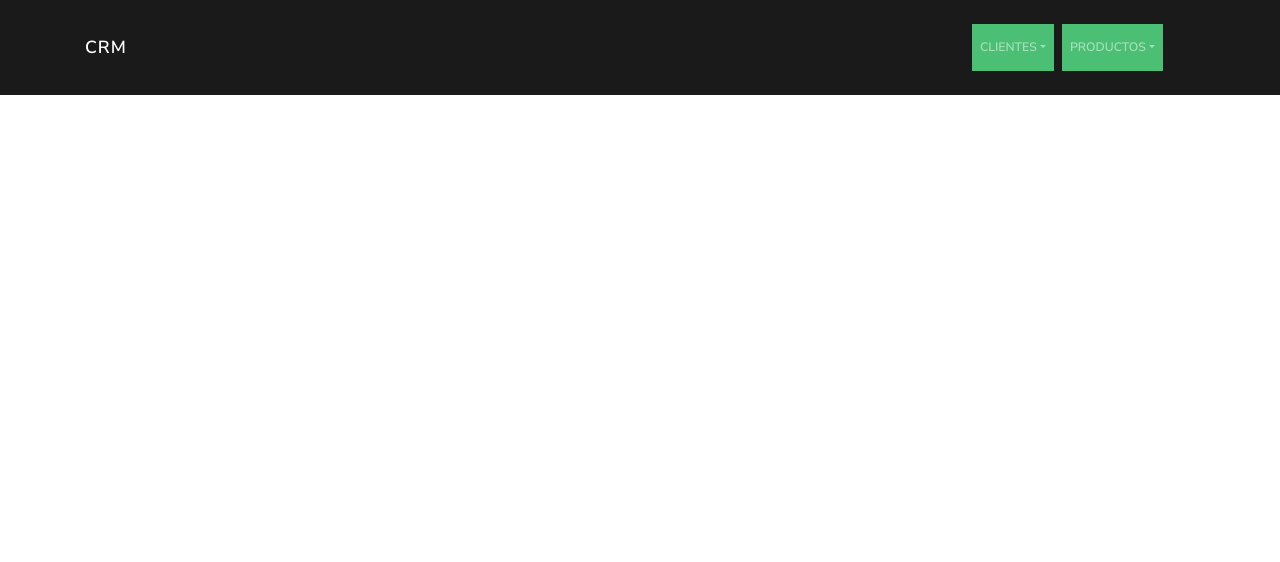
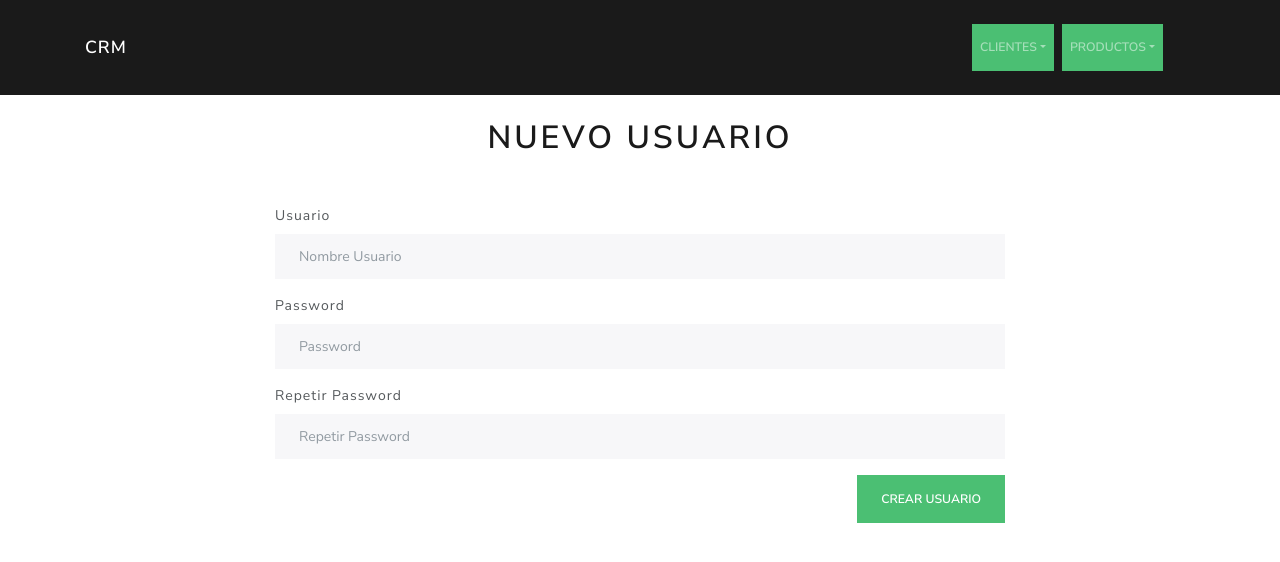
Before and after one commit to CHINOBv/app-fulstack, a React (Create React App) app in the folder client/: page /registro in a window 1280 px wide. Shown: the top 562 px of the page. Built offline with nearby package versions, Linux system fonts and the light colour scheme.

Commit message:
Cree el componente para registro, falta validar el form

```diff
--- a/client/src/components/Routes.jsx
+++ b/client/src/components/Routes.jsx
@@ -18,6 +18,9 @@ import PedidosClient from './pedidos/PedidosClient.jsx';
 
 //Panel
 import Panel from './panel/Panel.jsx'
+
+//Auth
+import Registro from './auth/Registro.jsx'
 
 class Routes extends Component {
   render() {
@@ -40,6 +43,8 @@ class Routes extends Component {
               <Route exact path= "/pedidos/:id" component={PedidosClient} />
 
               <Route exact path= "/panel" component={Panel} />
+
+              <Route exact path= "/registro" component={Registro} />
             </Switch>
           </div>
         </Fragment>
--- /dev/null
+++ b/client/src/components/auth/Registro.jsx
@@ -0,0 +1,79 @@
+import React, { Fragment } from 'react';
+const initState ={
+	usuario: '',
+	password: '',
+	repetirPassword: ''
+}
+
+export class Registro extends React.Component {
+
+	state = {
+		...initState
+	}
+
+	actualizarState = e => {
+		const { name, value } = e.target;
+
+	//console.log(name, value)
+		this.setState({
+			[name]: value
+		});
+	}
+
+	validForm = () =>{
+
+	}
+
+	render() {
+		return (
+			<Fragment>
+				<h1 className="text-center mb-5">Nuevo Usuario</h1>
+				<div className="row  justify-content-center">
+				    <form
+				        className="col-md-8"
+				    >
+			            <div className="form-group">
+			                <label>Usuario</label>
+			                <input
+			                    type="text"
+			                    name="usuario"
+			                    className="form-control"
+			                    placeholder="Nombre Usuario"
+			                    onChange= {this.actualizarState}
+			                />
+			            </div>
+			            <div className="form-group">
+			                <label>Password</label>
+			                <input
+			                    type="password"
+			                    name="password"
+			                    className="form-control"
+			                    placeholder="Password"
+			                    onChange= {this.actualizarState}
+			                />
+			            </div>
+			            <div className="form-group">
+			                <label>Repetir Password</label>
+			                <input
+			                    type="password"
+			                    name="repetirPassword"
+			                    className="form-control"
+			                    placeholder="Repetir Password"
+			                    onChange= {this.actualizarState}
+			                />
+			            </div>
+
+			            <button
+			            	disabled={this.validForm()}
+			                type="submit"
+			                className="btn btn-success float-right">
+			                    Crear Usuario
+			            </button>
+					</form>
+				</div>
+			</Fragment>
+		)
+	}
+}
+
+export default Registro
```
